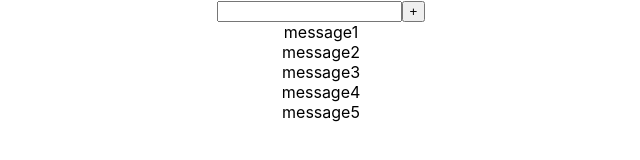
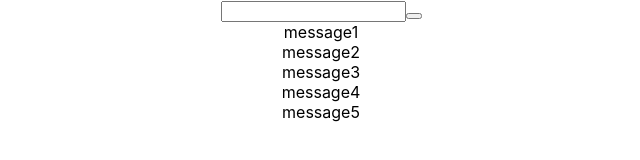
Before and after one commit to Alexander-Vecher/microtasks, a React (Create React App) app: page / in a window 1280 px wide. Shown: the top 160 px of the page, without its empty margins (319-959 px from the left). Built offline with nearby package versions, Linux system fonts and the light colour scheme.

Commit message:
input,button

```diff
--- a/src/App.tsx
+++ b/src/App.tsx
@@ -1,6 +1,8 @@
 import React, {useState} from 'react';
 import './App.css';
-import {FullInput} from "./components/FullInput";
+import {Button} from "./components/Button";
+import {Input} from "./components/Input";
+/*import {FullInput} from "./components/FullInput";*/
 /*import {NewComponent} from "./NewComponent";*/
 
 function App() {
@@ -12,16 +14,20 @@ function App() {
             {message: 'message5'}
         ]
     )
-    const onClickHandler=(title:string)=> {
+
+    let [title, setTitle] = useState("")
+    const callBack=(title:string)=> {
         let NewMessage= {message: title}
 
-        setMessage([ NewMessage, ...message])
+        setMessage([NewMessage, ...message])
     }
     return (
 
         <div className="App">
 
-            <FullInput onClickHandler={onClickHandler}/>
+            {/*<FullInput onClickHandler={onClickHandler}/>*/}
+            <Input setTitle={setTitle} title={title} />
+            <Button callBack={callBack} title={title}/>
             {message.map((el, index) => {
                 return (
                     <div key={index}>{el.message}</div>
--- /dev/null
+++ b/src/components/Button.tsx
@@ -0,0 +1,18 @@
+import React from 'react';
+
+type ButtonTypeProps={
+    title:string
+    callBack:(title:string)=>void
+
+}
+
+
+export const Button = (props:ButtonTypeProps) => {
+    const onClickButtonHundler =()=>{
+        props.callBack(props.title)
+
+    }
+    return (
+       <button onClick={onClickButtonHundler}>{props.title}</button>
+    );
+};
--- a/src/components/FullInput.tsx
+++ b/src/components/FullInput.tsx
@@ -11,9 +11,10 @@ export const FullInput = (props: onClick) => {
     }
     const onClickButtonHandler = () => {
         props.onClickHandler(title)
+        setTitle("")
     }
     return (<div>
-        <input onChange={onChangeHandler}/>
+        <input value={title} onChange={onChangeHandler}/>
         <button onClick={onClickButtonHandler}>+</button>
     </div>)
 }
--- /dev/null
+++ b/src/components/Input.tsx
@@ -0,0 +1,16 @@
+import React, {ChangeEvent, useState} from 'react';
+
+type InputTypeProps={
+    setTitle: (title:string)=>void
+    title:string
+}
+
+export const Input = (props:InputTypeProps) => {
+
+    const onChageButtonHundler=(event: ChangeEvent<HTMLInputElement>)=>{
+        props.setTitle(event.currentTarget.value)
+    }
+    return (
+        <input value= {props.title} onChange={onChageButtonHundler}/>
+    );
+};
```
